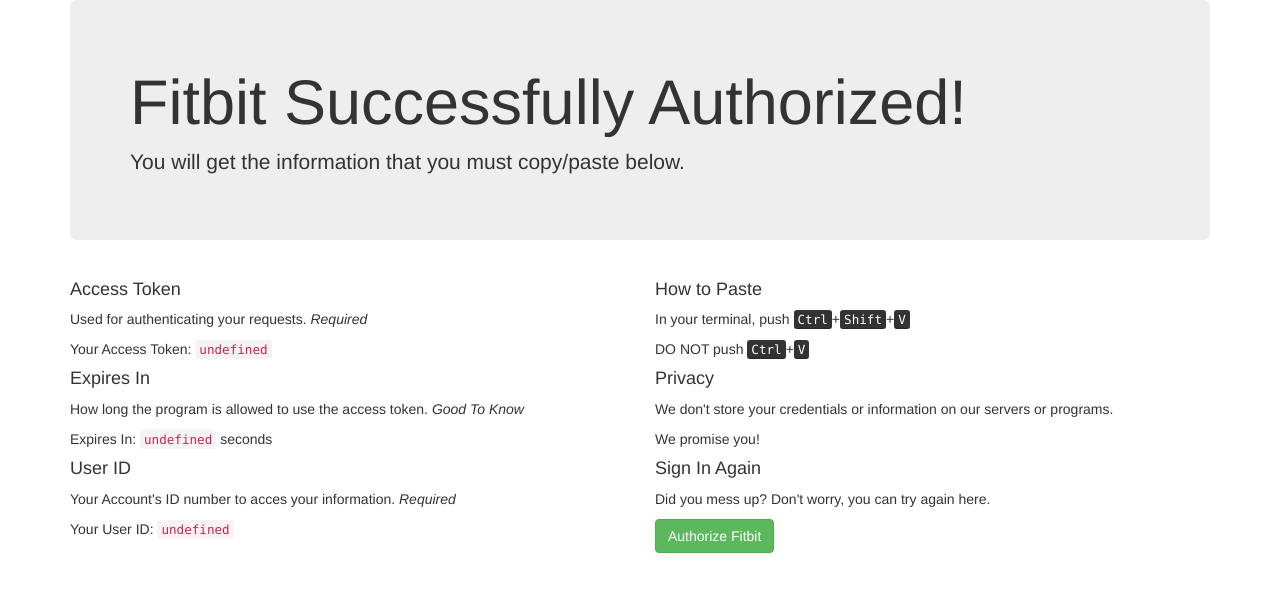
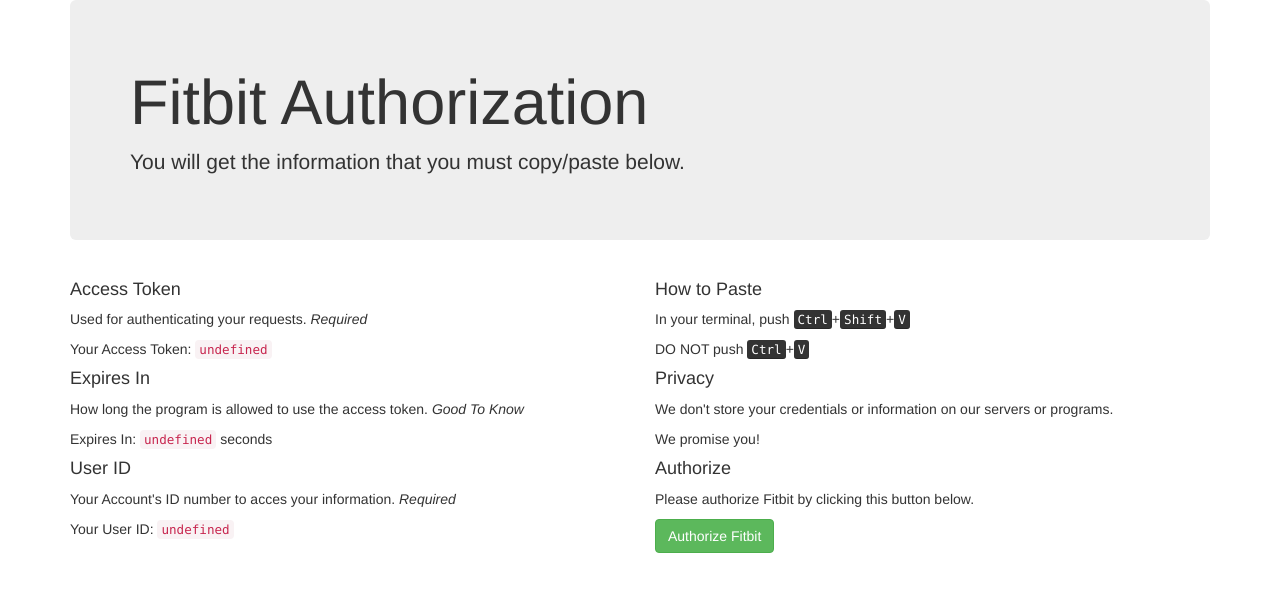
Before and after one commit to josephgeis/fitgem, a plain HTML site: page authorize.html in a window 1280 px wide. Drawn offline with nearby package versions, Linux system fonts and the light colour scheme.

Commit message:
Update and rename callback_page.html to authorize.html

```diff
--- a/callback_page.html
+++ b/authorize.html
@@ -1,7 +1,7 @@
 <!DOCTYPE html>
 <html>
   <head>
-    <title>Fitbit Callback</title>
+    <title>Fitbit Authorization</title>
     <link rel="stylesheet" href="https://maxcdn.bootstrapcdn.com/bootstrap/3.3.6/css/bootstrap.min.css" integrity="sha384-1q8mTJOASx8j1Au+a5WDVnPi2lkFfwwEAa8hDDdjZlpLegxhjVME1fgjWPGmkzs7" crossorigin="anonymous">
     <script>
       function getUrlVars(){
@@ -20,14 +20,14 @@
   <body>
     <div class="container">
       <div class="jumbotron">
-        <h1>Fitbit Successfully Authorized!</h1>
+        <h1>Fitbit Authorization</h1>
         <p class="lead">You will get the information that you must copy/paste below.</p>
       </div>
       <div class="row marketing">
         <div class="col-lg-6">
           <h4>Access Token</h4>
           <p>Used for authenticating your requests. <em>Required</em></p>
-          <p>Your Access Token: <code id="access_token" style="word-wrap: break-word;">Unknown</code></p>
+          <p>Your Access Token: <code id="access_token" style="word-wrap: break-word;">Please Authorize</code></p>
 
           <h4>Expires In</h4>
           <p>How long the program is allowed to use the access token. <em>Good To Know</em></p>
@@ -35,7 +35,7 @@
 
           <h4>User ID</h4>
           <p>Your Account's ID number to acces your information. <em>Required</em></p>
-          <p>Your User ID: <code id="user_id">Unknown</code></p>
+          <p>Your User ID: <code id="user_id">Please Authorize</code></p>
         </div>
         <div class="col-lg-6">
           <h4>How to Paste</h4>
@@ -46,8 +46,8 @@
           <p>We don't store your credentials or information on our servers or programs.</p>
           <p>We promise you!</p>
 
-          <h4>Sign In Again</h4>
-          <p>Did you mess up? Don't worry, you can try again here.</p>
+          <h4>Authorize</h4>
+          <p>Please authorize Fitbit by clicking this button below.</p>
           <a href="https://www.fitbit.com/oauth2/authorize?client_id=2299JT&response_type=token&scope=activity&prompt=consent" class="btn btn-success" role="button">Authorize Fitbit</a>
         </div>
       </div>
```
